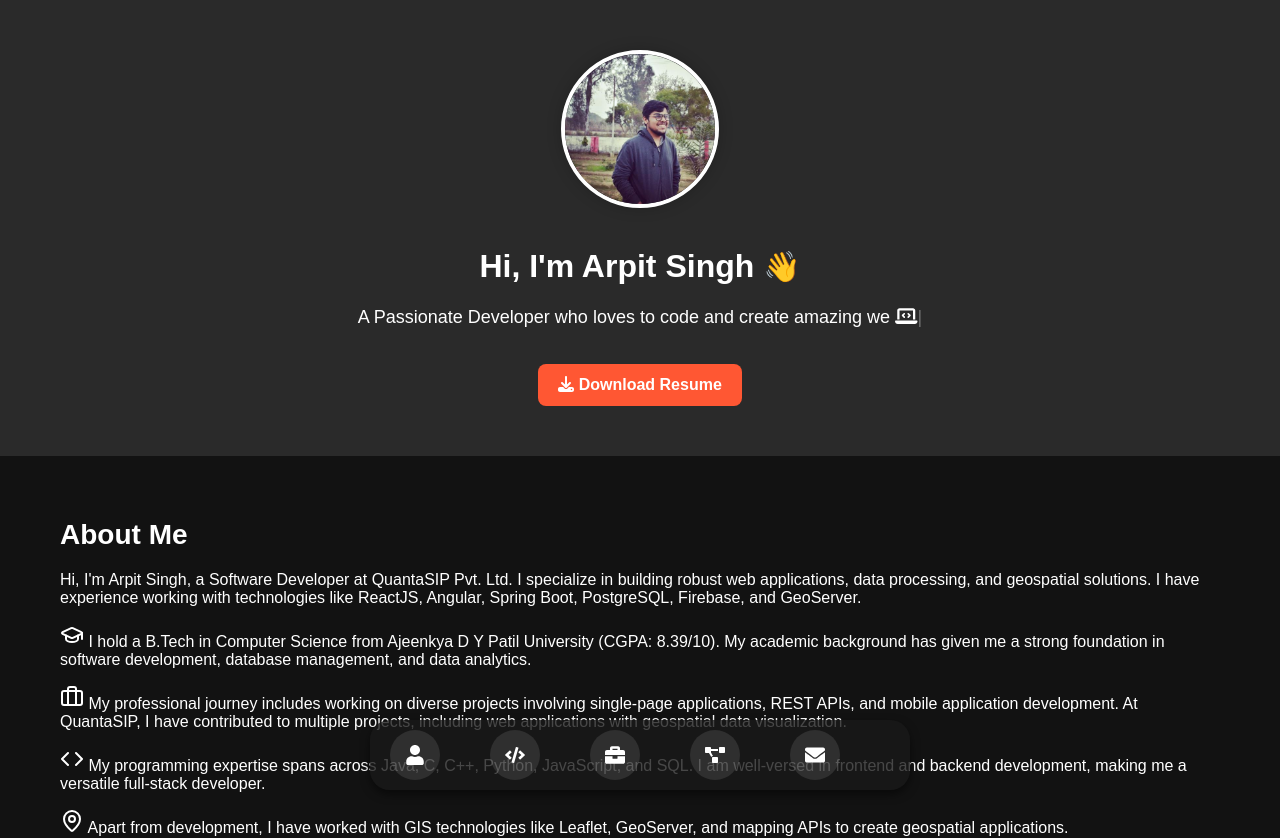
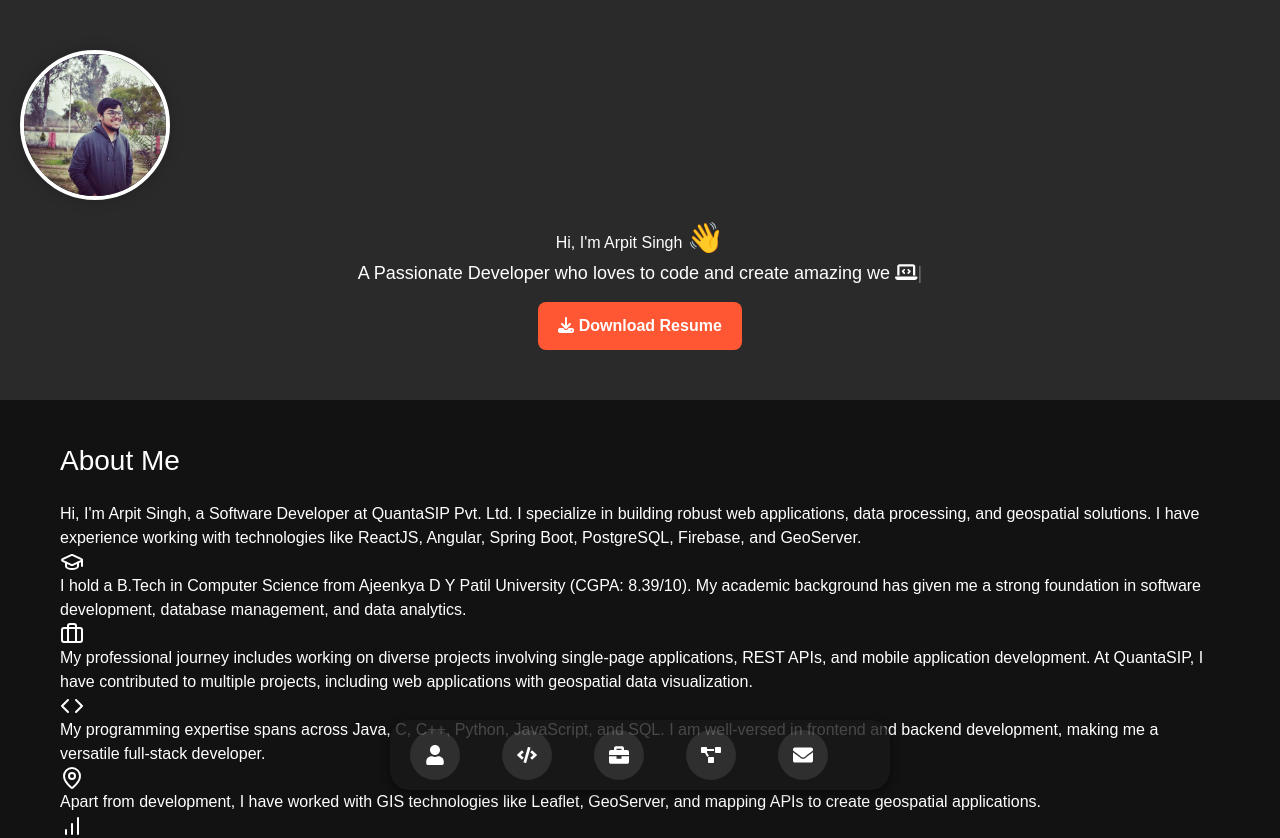
Before and after one commit to Arpit08-coder-glitch/My-Portfolio, a React (Create React App) app: page / in a window 1280 px wide. Shown: the top 838 px of the page. Built offline with nearby package versions, Linux system fonts and the light colour scheme.

Commit message:
Tailwind Installation Update

```diff
--- /dev/null
+++ b/craco.config.js
@@ -0,0 +1,11 @@
+// craco.config.js
+module.exports = {
+    style: {
+      postcss: {
+        plugins: [
+          require('tailwindcss'),
+          require('autoprefixer'),
+        ],
+      },
+    },
+  }
--- a/src/index.css
+++ b/src/index.css
@@ -1,13 +1,4 @@
-body {
-  margin: 0;
-  font-family: -apple-system, BlinkMacSystemFont, 'Segoe UI', 'Roboto', 'Oxygen',
-    'Ubuntu', 'Cantarell', 'Fira Sans', 'Droid Sans', 'Helvetica Neue',
-    sans-serif;
-  -webkit-font-smoothing: antialiased;
-  -moz-osx-font-smoothing: grayscale;
-}
-
-code {
-  font-family: source-code-pro, Menlo, Monaco, Consolas, 'Courier New',
-    monospace;
-}
+/* ./src/index.css */
+@tailwind base;
+@tailwind components;
+@tailwind utilities;
--- /dev/null
+++ b/tailwind.config.js
@@ -0,0 +1,11 @@
+module.exports = {
+  purge: ['./src/**/*.{js,jsx,ts,tsx}', './public/index.html'],
+  darkMode: false, // or 'media' or 'class'
+  theme: {
+    extend: {},
+  },
+  variants: {
+    extend: {},
+  },
+  plugins: [],
+}
```
Also changed, not shown: package.json (+8 -8 lines), 1 other file (tests, documents, lock files or other folders).
